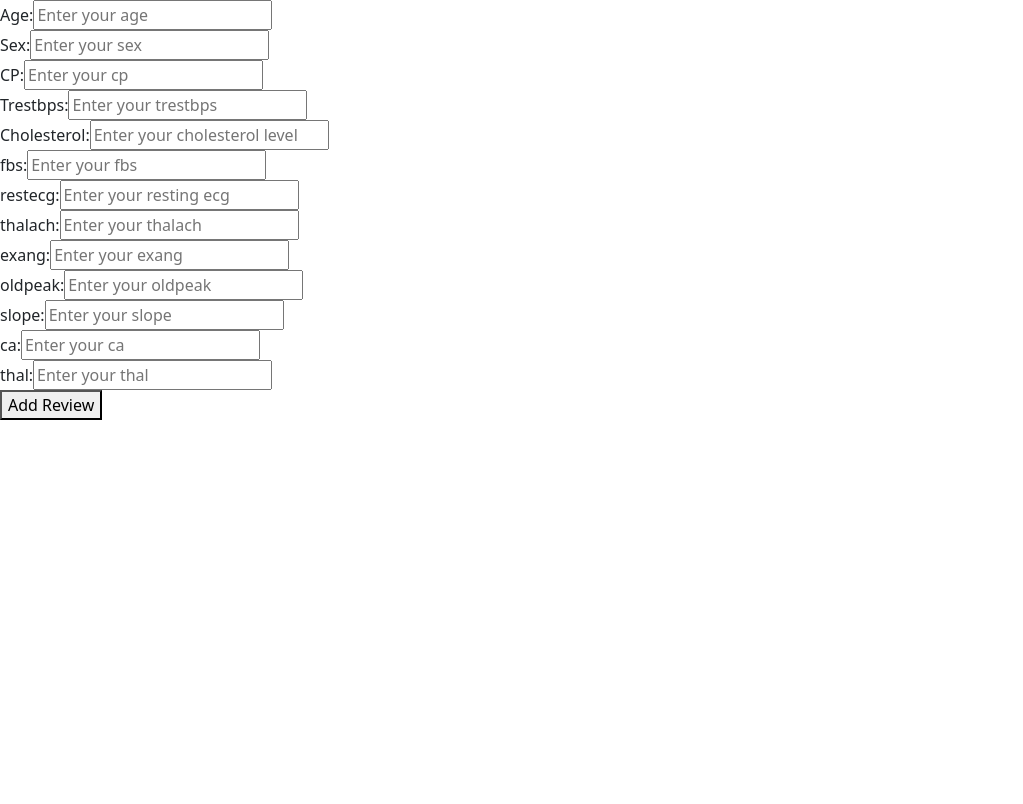
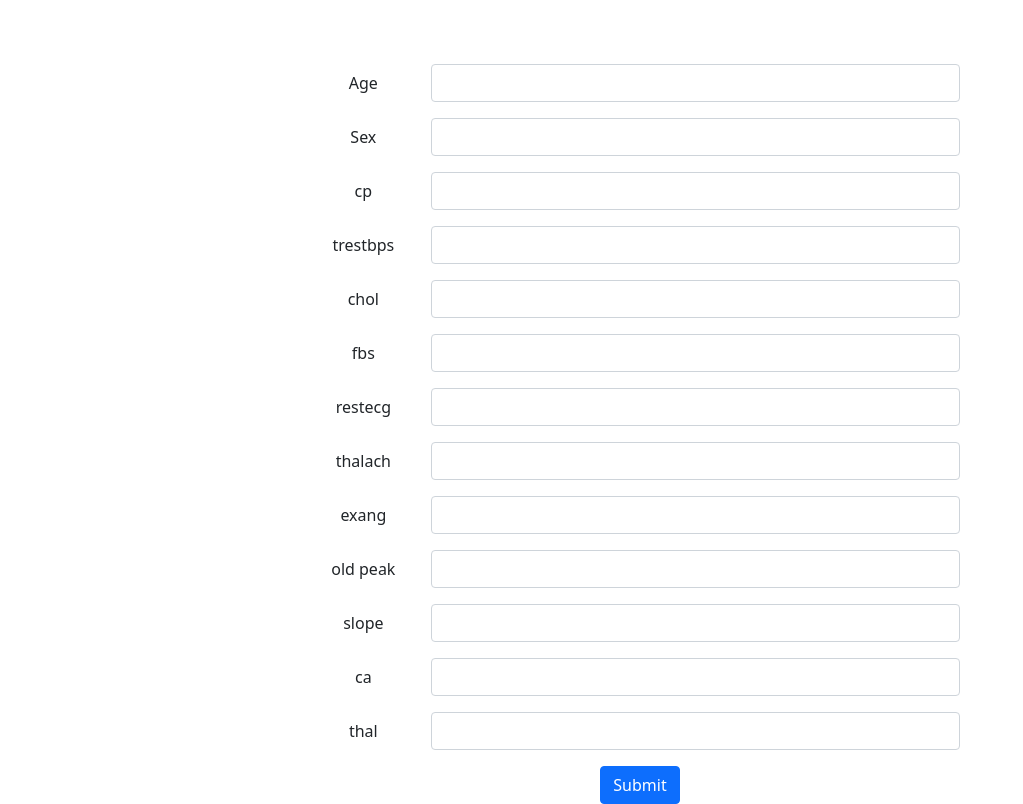
Before and after one commit to sacchit25/heart-disease-bdbi, a React (Create React App) app: page /form in a window 1280 px wide. Shown: the whole page, without its empty margins (0-1023 px from the left). Built offline with nearby package versions, Linux system fonts and the light colour scheme.

Commit message:
added bootstrap to form

```diff
--- /dev/null
+++ b/src/Form.css
@@ -0,0 +1,11 @@
+.Form {
+    text-align: center;
+    margin-top: 5%;
+    width: 50%;
+    margin-left: 25%;
+}
+
+.container {
+    flex: 1;
+    background-color: '#fff';
+  }
--- a/src/Form.js
+++ b/src/Form.js
@@ -1,4 +1,11 @@
-import React, { useState } from 'react'
+import React, { useState } from 'react';
+import Row from 'react-bootstrap/Row'
+import Button from 'react-bootstrap/Button'
+import form from "react-bootstrap/Form"
+
+import './Form.css';
+import { Col, FormGroup } from "react-bootstrap";
+
 
 function Form() {
 
@@ -18,8 +25,9 @@ function Form() {
 
 
     return (
-        <div>
-            <form>
+
+        <div className="Form">
+            {/* <form>
                 <label>Age:</label>
                 <input
                     type="text"
@@ -160,7 +168,133 @@ function Form() {
                             // onClick={this.handleChange}
                     >Add Review</button>
                 </div>
-            </form>
+            </form> */}
+
+<form.Group as={Row} className="mb-3" controlId="formPlaintextEmail">
+    <form.Label column sm="2">
+      Age
+    </form.Label>
+    <Col sm="10">
+      <form.Control />
+    </Col>
+  </form.Group>
+
+  <form.Group as={Row} className="mb-3" controlId="formPlaintextPassword">
+    <form.Label column sm="2">
+      Sex
+    </form.Label>
+    <Col sm="10">
+      <form.Control type="text" />
+    </Col>
+  </form.Group>
+
+
+<form.Group as={Row} className="mb-3" controlId="formPlaintextEmail">
+    <form.Label column sm="2">
+      cp
+    </form.Label>
+    <Col sm="10">
+      <form.Control type="text" />
+    </Col>
+  </form.Group>
+
+
+<form.Group as={Row} className="mb-3" controlId="formPlaintextEmail">
+    <form.Label column sm="2">
+      trestbps
+    </form.Label>
+    <Col sm="10">
+      <form.Control type="text" />
+    </Col>
+  </form.Group>
+
+
+<form.Group as={Row} className="mb-3" controlId="formPlaintextEmail">
+    <form.Label column sm="2">
+      chol
+    </form.Label>
+    <Col sm="10">
+      <form.Control   />
+    </Col>
+  </form.Group>
+
+
+<form.Group as={Row} className="mb-3" controlId="formPlaintextEmail">
+    <form.Label column sm="2">
+      fbs
+    </form.Label>
+    <Col sm="10">
+      <form.Control  />
+    </Col>
+  </form.Group>
+
+
+<form.Group as={Row} className="mb-3" controlId="formPlaintextEmail">
+    <form.Label column sm="2">
+      restecg
+    </form.Label>
+    <Col sm="10">
+      <form.Control  />
+    </Col>
+  </form.Group>
+
+
+<form.Group as={Row} className="mb-3" controlId="formPlaintextEmail">
+    <form.Label column sm="2">
+      thalach
+    </form.Label>
+    <Col sm="10">
+      <form.Control  />
+    </Col>
+  </form.Group>
+
+
+<form.Group as={Row} className="mb-3" controlId="formPlaintextEmail">
+    <form.Label column sm="2">
+      exang
+    </form.Label>
+    <Col sm="10">
+      <form.Control  />
+    </Col>
+  </form.Group>
+
+  <form.Group as={Row} className="mb-3" controlId="formPlaintextEmail">
+    <form.Label column sm="2">
+      old peak
+    </form.Label>
+    <Col sm="10">
+      <form.Control   />
+    </Col>
+  </form.Group>
+
+  <form.Group as={Row} className="mb-3" controlId="formPlaintextEmail">
+    <form.Label column sm="2">
+      slope
+    </form.Label>
+    <Col sm="10">
+      <form.Control  />
+    </Col>
+  </form.Group>
+
+  <form.Group as={Row} className="mb-3" controlId="formPlaintextEmail">
+    <form.Label column sm="2">
+      ca
+    </form.Label>
+    <Col sm="10">
+      <form.Control  />
+    </Col>
+  </form.Group>
+
+  <form.Group as={Row} className="mb-3" controlId="formPlaintextEmail">
+    <form.Label column sm="2">
+      thal
+    </form.Label>
+    <Col sm="10">
+      <form.Control />
+    </Col>
+  </form.Group>
+
+  <Button className="button" variant="primary"> Submit </Button>
         </div>
     );
 }
--- a/src/landing.css
+++ b/src/landing.css
@@ -24,6 +24,7 @@
 .button {
     position: relative;
 }
+
 .btn-wrap {
     text-align: center;
 }
```
Also changed, not shown: 1 other file (tests, documents, lock files or other folders).
